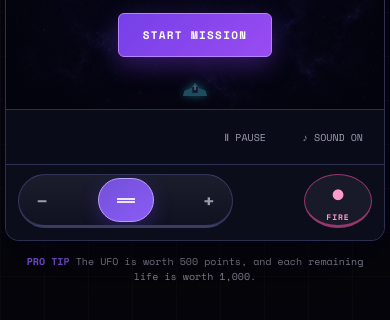
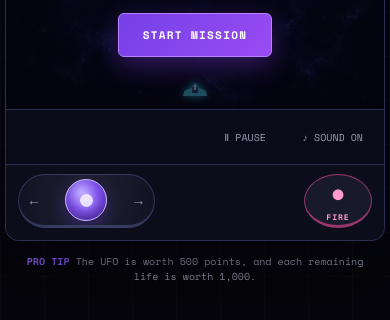
Before and after one commit to hash-andre/NebulaInvaders, a website: page index.html in a window 390 px wide. Shown: the part 296-616 px from the top of the page. Drawn offline with nearby package versions, Linux system fonts and the light colour scheme.

Commit message:
fix: make touch joystick compact and binary

```diff
--- a/index.html
+++ b/index.html
@@ -9,7 +9,7 @@
   <link rel="preconnect" href="https://fonts.googleapis.com">
   <link rel="preconnect" href="https://fonts.gstatic.com" crossorigin>
   <link href="https://fonts.googleapis.com/css2?family=Chakra+Petch:wght@500;600;700&family=Space+Mono:wght@400;700&display=swap" rel="stylesheet">
-  <link rel="stylesheet" href="style.css?v=20260711-12">
+  <link rel="stylesheet" href="style.css?v=20260711-13">
   <title>Nebula Invaders</title>
 </head>
 <body>
@@ -50,8 +50,8 @@
       <div class="touch-controls" aria-label="Touch controls">
         <div class="move-controls">
           <div class="joystick" id="move-joystick" role="slider" tabindex="0" aria-label="Horizontal movement" aria-valuemin="-100" aria-valuemax="100" aria-valuenow="0" aria-valuetext="Centered">
-            <span class="joystick-direction joystick-left" aria-hidden="true">−</span>
-            <span class="joystick-direction joystick-right" aria-hidden="true">+</span>
+            <span class="joystick-direction joystick-left" aria-hidden="true">←</span>
+            <span class="joystick-direction joystick-right" aria-hidden="true">→</span>
             <span class="joystick-thumb" aria-hidden="true"><span></span></span>
           </div>
         </div>
@@ -70,6 +70,6 @@
     </div>
   </div>
 
-  <script src="script.js?v=20260711-15"></script>
+  <script src="script.js?v=20260711-16"></script>
 </body>
 </html>
--- a/script.js
+++ b/script.js
@@ -744,7 +744,7 @@ class Game {
     const updateJoystick = (event) => {
       if (joystickPointer !== event.pointerId) return;
       const bounds = this.joystick.getBoundingClientRect();
-      const value = (event.clientX - bounds.left - bounds.width / 2) / (bounds.width * 0.39);
+      const value = (event.clientX - bounds.left - bounds.width / 2) / (bounds.width * 0.32);
       this.setJoystickValue(value);
     };
     const joystickPress = (event) => {
@@ -802,11 +802,11 @@ class Game {
 
   setJoystickValue(value) {
     const normalized = Math.max(-1, Math.min(1, value));
-    this.touchAxis = Math.abs(normalized) < 0.12 ? 0 : normalized;
+    this.touchAxis = Math.abs(normalized) < 0.2 ? 0 : Math.sign(normalized);
     if (!this.joystick || !this.joystickThumb) return;
 
-    this.joystickThumb.style.left = `${50 + normalized * 39}%`;
-    this.joystick.setAttribute("aria-valuenow", String(Math.round(normalized * 100)));
+    this.joystickThumb.style.left = `${50 + this.touchAxis * 32}%`;
+    this.joystick.setAttribute("aria-valuenow", String(this.touchAxis * 100));
     const direction = this.touchAxis < 0 ? "Left" : this.touchAxis > 0 ? "Right" : "Centered";
     this.joystick.setAttribute("aria-valuetext", direction);
   }
--- a/style.css
+++ b/style.css
@@ -101,14 +101,14 @@ kbd { min-width: 27px; height: 27px; padding: 0 7px; display: inline-flex; align
   .keyboard-help { display: none; }
   .pause-button, .sound-button { min-width: 44px; min-height: 44px; }
   .touch-controls { display: flex; justify-content: space-between; align-items: center; padding: 12px max(12px, env(safe-area-inset-right)) max(12px, env(safe-area-inset-bottom)) max(12px, env(safe-area-inset-left)); background: var(--surface); border-top: 1px solid var(--line); touch-action: none; user-select: none; -webkit-user-select: none; }
-  .move-controls { flex: 1; display: flex; align-items: center; }
-  .joystick { position: relative; width: clamp(180px, 58vw, 240px); height: 58px; overflow: hidden; color: var(--muted); background: linear-gradient(180deg, rgba(125,125,160,.15), rgba(65,65,100,.1)); border: 1px solid var(--line); border-bottom-width: 3px; border-radius: 999px; touch-action: none; cursor: ew-resize; }
+  .move-controls { flex: 0 0 auto; display: flex; align-items: center; }
+  .joystick { position: relative; width: clamp(128px, 36vw, 150px); height: 58px; overflow: hidden; color: var(--muted); background: radial-gradient(circle at 50% 45%, rgba(125,125,160,.2), rgba(48,48,78,.14)); border: 1px solid var(--line); border-bottom-width: 3px; border-radius: 999px; touch-action: none; cursor: ew-resize; }
   .joystick::before { content: ""; position: absolute; top: 12px; bottom: 12px; left: 50%; width: 1px; background: var(--line); }
-  .joystick-direction { position: absolute; top: 50%; z-index: 1; transform: translateY(-52%); font: 700 18px/1 "Chakra Petch", sans-serif; pointer-events: none; }
-  .joystick-left { left: 18px; }
-  .joystick-right { right: 18px; }
-  .joystick-thumb { position: absolute; z-index: 2; top: 50%; left: 50%; width: 62px; height: 48px; display: grid; place-items: center; transform: translate(-50%, -50%); background: linear-gradient(145deg, #7250d8, #8b5cf6); border: 1px solid #b9a1ff; border-radius: 999px; box-shadow: 0 6px 18px rgba(78, 45, 170, .45); transition: left .08s ease-out, filter .15s; pointer-events: none; }
-  .joystick-thumb span { width: 18px; height: 5px; border-top: 2px solid rgba(255,255,255,.85); border-bottom: 2px solid rgba(255,255,255,.85); }
+  .joystick-direction { position: absolute; top: 50%; z-index: 1; transform: translateY(-52%); font: 700 14px/1 "Chakra Petch", sans-serif; pointer-events: none; }
+  .joystick-left { left: 8px; }
+  .joystick-right { right: 8px; }
+  .joystick-thumb { position: absolute; z-index: 2; top: 50%; left: 50%; width: 44px; height: 44px; display: grid; place-items: center; transform: translate(-50%, -50%); background: radial-gradient(circle at 38% 30%, #bca8ff, #8254ed 42%, #5932b8 100%); border: 1px solid #c9baff; border-radius: 50%; box-shadow: 0 7px 18px rgba(78, 45, 170, .5), inset 0 -4px 8px rgba(31, 15, 75, .35); transition: left .08s ease-out, filter .15s; pointer-events: none; }
+  .joystick-thumb span { width: 13px; height: 13px; background: rgba(255,255,255,.8); border-radius: 50%; box-shadow: 0 0 10px rgba(255,255,255,.45); }
   .joystick.is-active { border-color: var(--cyan); background: rgba(56,232,255,.1); }
   .joystick.is-active .joystick-thumb { filter: brightness(1.12); transition: none; }
   .touch-button { width: clamp(60px, 18vw, 76px); height: 58px; display: inline-flex; align-items: center; justify-content: center; color: var(--text); background: rgba(125,125,160,.12); border: 1px solid var(--line); border-bottom-width: 3px; border-radius: 12px; font: 700 25px "Chakra Petch", sans-serif; touch-action: none; cursor: pointer; }
@@ -137,8 +137,8 @@ kbd { min-width: 27px; height: 27px; padding: 0 7px; display: inline-flex; align
   .hud strong { font-size: 14px; }
   .hud-level { font-size: 5.5px; }
   .touch-controls { padding-top: 9px; }
-  .joystick { width: clamp(160px, 57vw, 215px); height: 54px; }
-  .joystick-thumb { width: 56px; height: 44px; }
+  .joystick { width: clamp(118px, 35vw, 138px); height: 54px; }
+  .joystick-thumb { width: 42px; height: 42px; }
   .touch-button { width: clamp(54px, 18vw, 66px); height: 54px; }
   .fire-button { width: 68px; }
 }
@@ -150,7 +150,7 @@ kbd { min-width: 27px; height: 27px; padding: 0 7px; display: inline-flex; align
   .pause-button, .sound-button { min-height: 40px; }
   .touch-controls { padding-top: 6px; padding-bottom: max(6px, env(safe-area-inset-bottom)); }
   .joystick, .touch-button { height: 48px; }
-  .joystick-thumb { height: 40px; }
+  .joystick-thumb { width: 38px; height: 38px; }
 }
 
 @media (max-width: 640px) and (orientation: landscape), (pointer: coarse) and (max-width: 1024px) and (orientation: landscape) {
```
Also changed, not shown: DEVELOPMENT.md (+6 -0 lines), test/game.test.js (+9 -5 lines), README.md.
